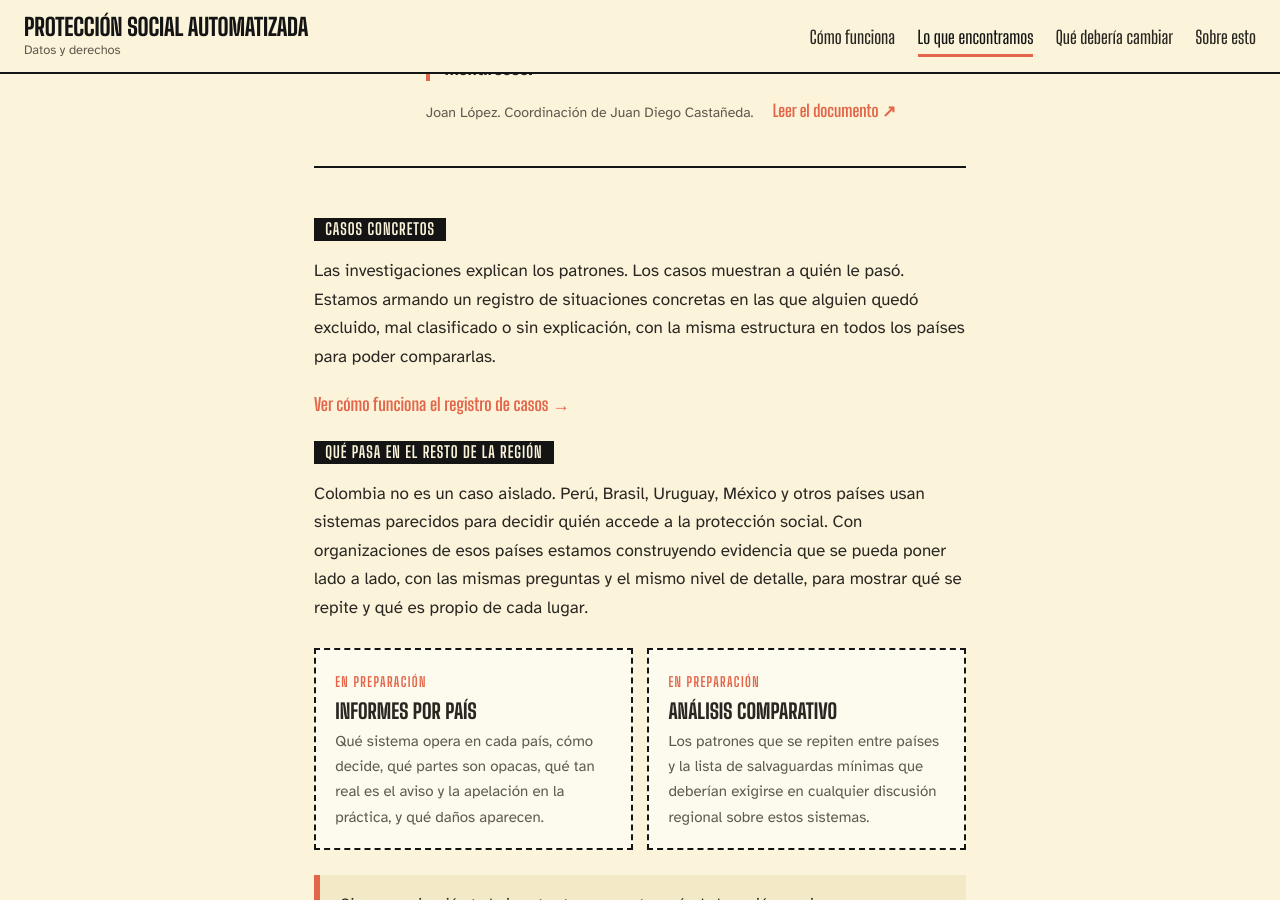
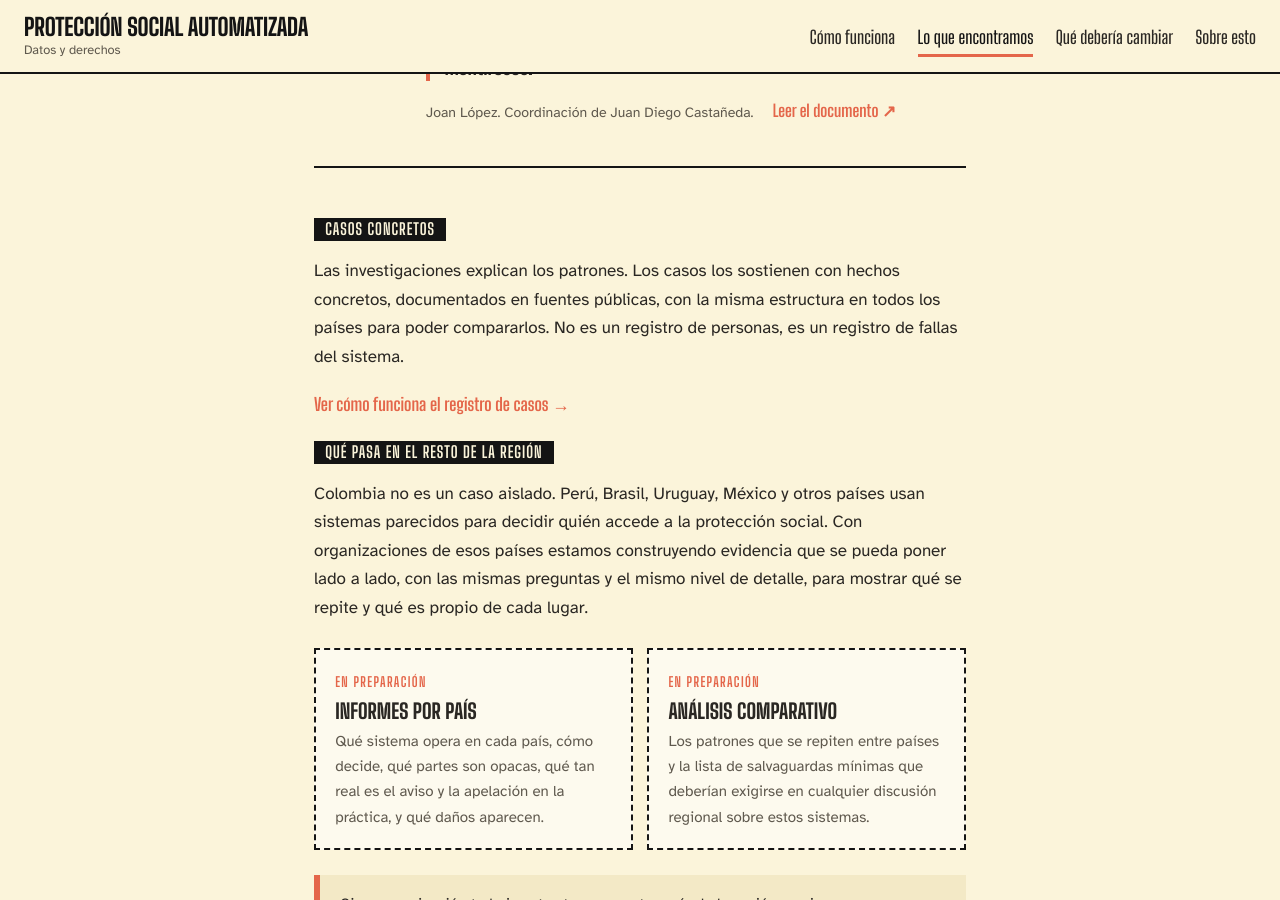
Before and after one commit to aliciaduquea/digitalwelfarestate-karisma, a Jekyll site: the page built from lo-que-encontramos/index.html, in a window 1280 px wide and 900 px high, scrolled down 3646 px. Built offline with Jekyll 4.4.1, drawn with Linux system fonts in a browser that asks for light colours.

Commit message:
Update index.html

```diff
--- a/lo-que-encontramos/index.html
+++ b/lo-que-encontramos/index.html
@@ -37,8 +37,8 @@ version: "1.0"
   </ul>
 
   <h2 class="etiqueta-negra">Casos concretos</h2>
-  <p>Las investigaciones explican los patrones. Los casos muestran a quién le pasó. Estamos armando un registro de situaciones concretas en las que alguien quedó excluido, mal clasificado o sin explicación, con la misma estructura en todos los países para poder compararlas.</p>
-  <p><a class="enlace-flecha" href="{{ '/casos/' | relative_url }}">Ver cómo funciona el registro de casos</a></p>
+<p>Las investigaciones explican los patrones. Los casos los sostienen con hechos concretos, documentados en fuentes públicas, con la misma estructura en todos los países para poder compararlos. No es un registro de personas, es un registro de fallas del sistema.</p>
+<p><a class="enlace-flecha" href="{{ '/casos/' | relative_url }}">Ver cómo funciona el registro de casos</a></p>
 
   <h2 class="etiqueta-negra">Qué pasa en el resto de la región</h2>
   <p>Colombia no es un caso aislado. Perú, Brasil, Uruguay, México y otros países usan sistemas parecidos para decidir quién accede a la protección social. Con organizaciones de esos países estamos construyendo evidencia que se pueda poner lado a lado, con las mismas preguntas y el mismo nivel de detalle, para mostrar qué se repite y qué es propio de cada lugar.</p>
```
